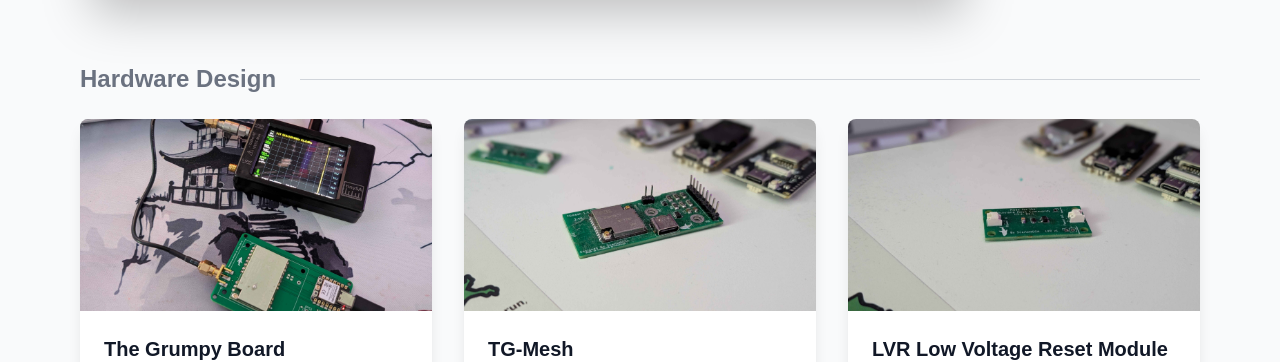
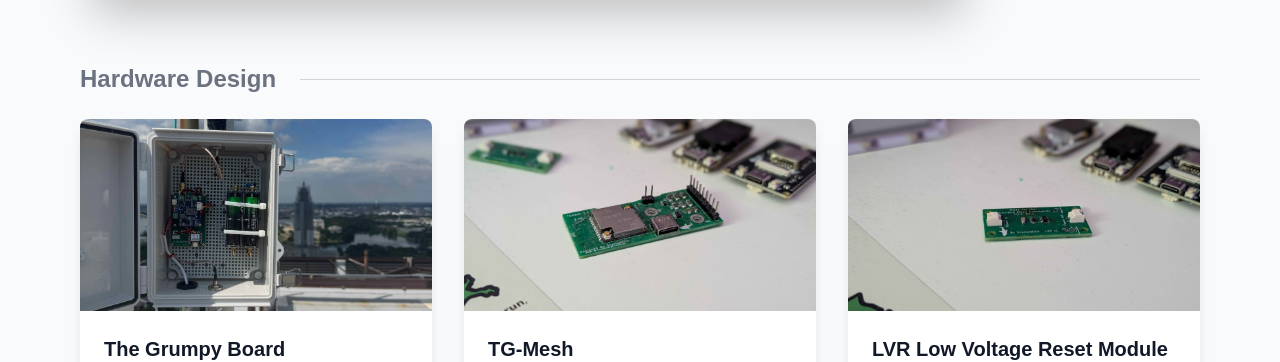
Before and after one commit to Cloud-121/personalsite, a Next.js app: page / in a window 1280 px wide. Shown: the part 1399-1761 px from the top of the page. Built offline with nearby package versions, Linux system fonts and the light colour scheme; no server answers.

Commit message:
feat: replace Grumpy Board project photo

```diff
--- a/app/page.tsx
+++ b/app/page.tsx
@@ -104,7 +104,7 @@ export default function App() {
         'A partnership with GrumpyMesh to design the perfect MeshCore radio. They sold out in less than six hours.',
       source: '',
       visit: 'https://grumpymesh.com/board.html',
-      image: '/files/images/direct-front.png',
+      image: '/files/images/grumpy-board.jpg',
     },
     {
       title: 'TG-Mesh',
```
Also changed, not shown: public/files/images/grumpy-board.jpg (added).
